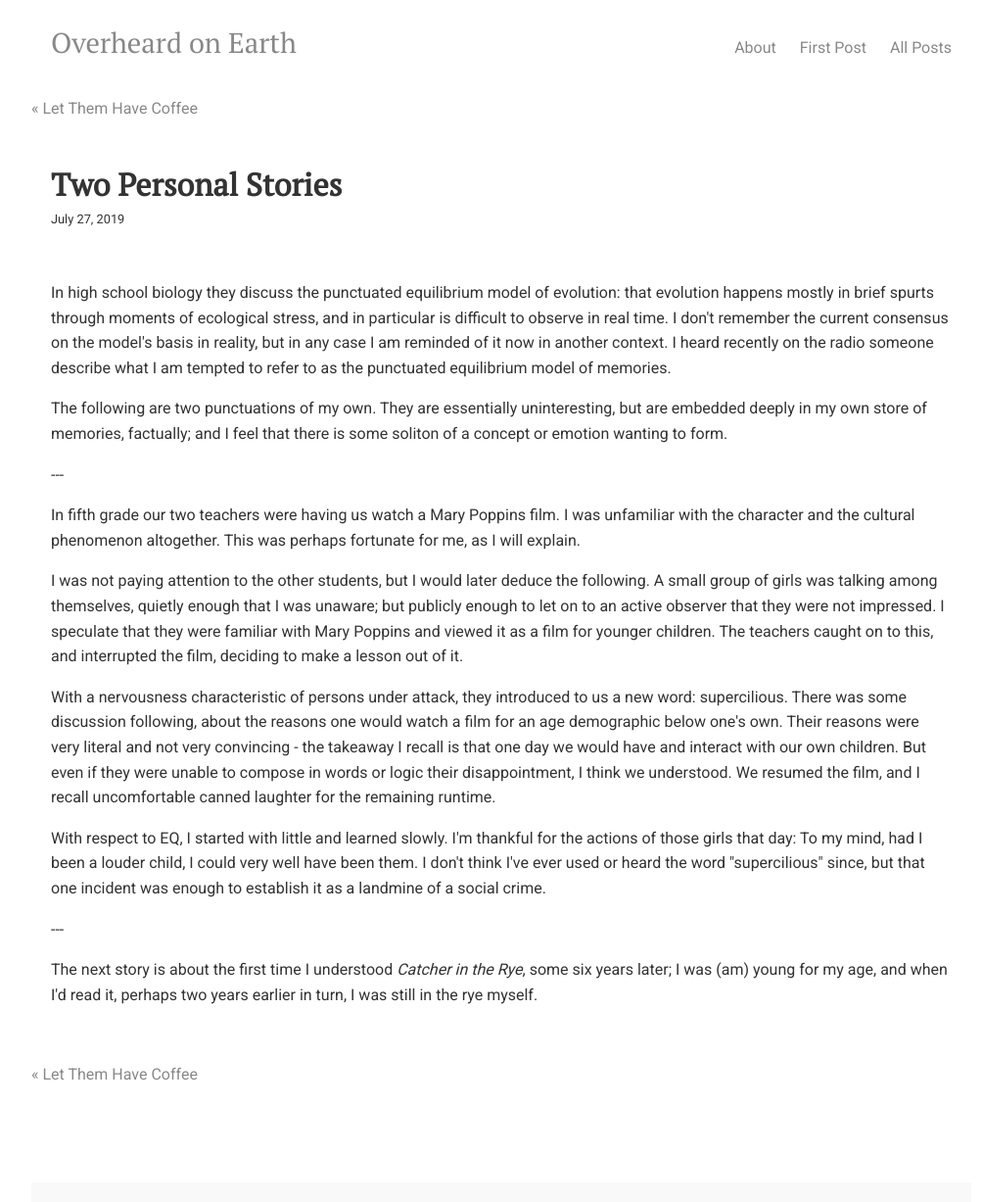
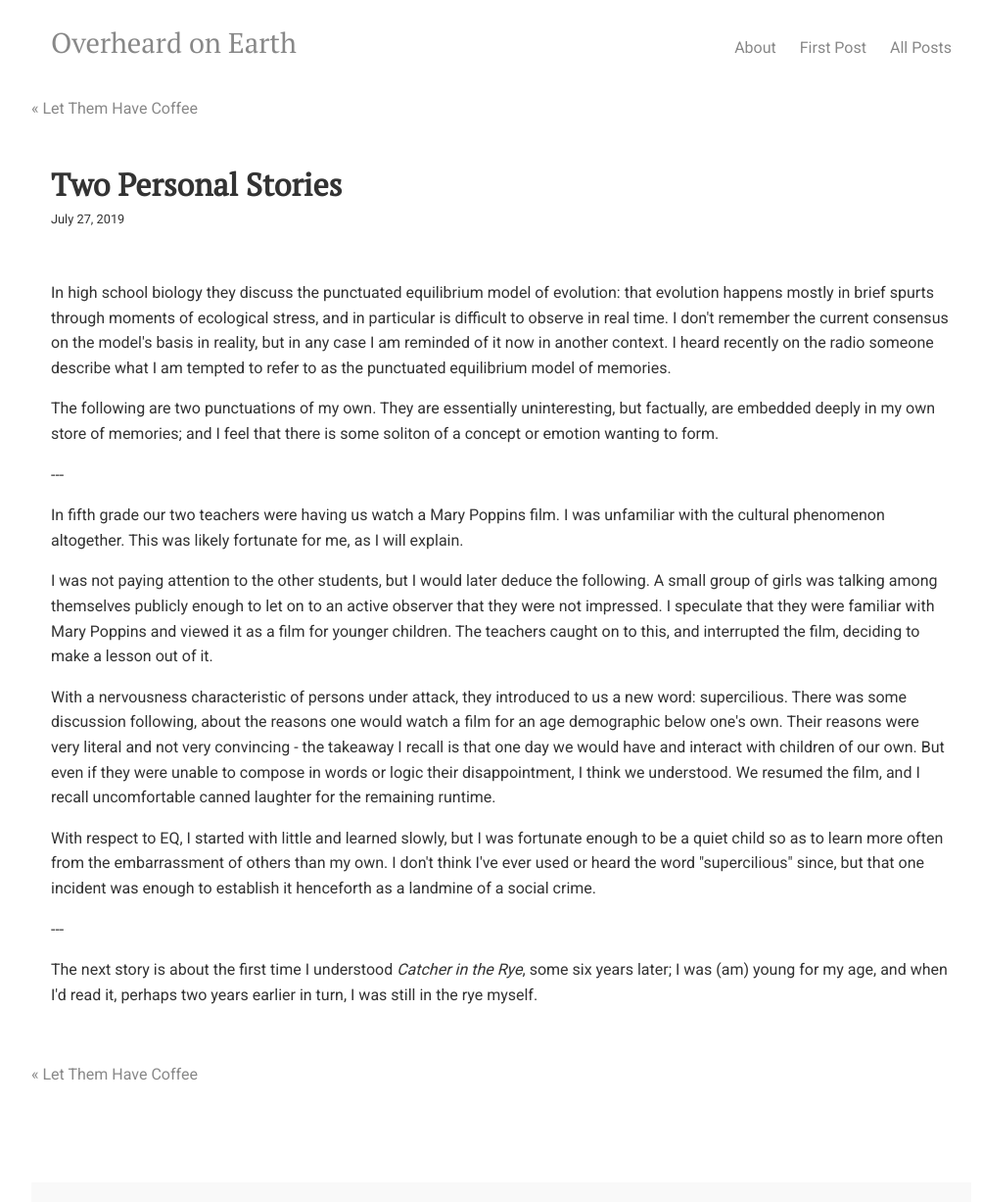
Before and after one commit to overheardonearth/overheardonearth.github.io, a Jekyll site: the page built from _posts/2019-07-27-two-personal-stories.html, in a window 1280 px wide. Shown: the whole page at 98% size, without its empty margins (128-1131 px from the left). Built offline with Jekyll 4.4.1, drawn with Linux system fonts in a browser that asks for light colours; comment, search, counter and statistics services are not loaded.

Commit message:
Update 2019-07-27-two-personal-stories.html

```diff
--- a/_posts/2019-07-27-two-personal-stories.html
+++ b/_posts/2019-07-27-two-personal-stories.html
@@ -7,17 +7,17 @@ layout: post
 In high school biology they discuss the punctuated equilibrium model of evolution: that evolution happens mostly in brief spurts through moments of ecological stress, and in particular is difficult to observe in real time. I don't remember the current consensus on the model's basis in reality, but in any case I am reminded of it now in another context. I heard recently on the radio someone describe what I am tempted to refer to as the punctuated equilibrium model of memories.
 
 <p>
-  The following are two punctuations of my own. They are essentially uninteresting, but are embedded deeply in my own store of memories, factually; and I feel that there is some soliton of a concept or emotion wanting to form.
+  The following are two punctuations of my own. They are essentially uninteresting, but factually, are embedded deeply in my own store of memories; and I feel that there is some soliton of a concept or emotion wanting to form.
 
 <p>---
 
-<p> In fifth grade our two teachers were having us watch a Mary Poppins film. I was unfamiliar with the character and the cultural phenomenon altogether. This was perhaps fortunate for me, as I will explain.
+<p> In fifth grade our two teachers were having us watch a Mary Poppins film. I was unfamiliar with the cultural phenomenon altogether. This was likely fortunate for me, as I will explain.
 
-<p> I was not paying attention to the other students, but I would later deduce the following. A small group of girls was talking among themselves, quietly enough that I was unaware; but publicly enough to let on to an active observer that they were not impressed. I speculate that they were familiar with Mary Poppins and viewed it as a film for younger children. The teachers caught on to this, and interrupted the film, deciding to make a lesson out of it.
+<p> I was not paying attention to the other students, but I would later deduce the following. A small group of girls was talking among themselves publicly enough to let on to an active observer that they were not impressed. I speculate that they were familiar with Mary Poppins and viewed it as a film for younger children. The teachers caught on to this, and interrupted the film, deciding to make a lesson out of it.
 
-<p> With a nervousness characteristic of persons under attack, they introduced to us a new word: supercilious. There was some discussion following, about the reasons one would watch a film for an age demographic below one's own. Their reasons were very literal and not very convincing - the takeaway I recall is that one day we would have and interact with our own children. But even if they were unable to compose in words or logic their disappointment, I think we understood. We resumed the film, and I recall uncomfortable canned laughter for the remaining runtime.
+<p> With a nervousness characteristic of persons under attack, they introduced to us a new word: supercilious. There was some discussion following, about the reasons one would watch a film for an age demographic below one's own. Their reasons were very literal and not very convincing - the takeaway I recall is that one day we would have and interact with children of our own. But even if they were unable to compose in words or logic their disappointment, I think we understood. We resumed the film, and I recall uncomfortable canned laughter for the remaining runtime.
 
-<p> With respect to EQ, I started with little and learned slowly. I'm thankful for the actions of those girls that day: To my mind, had I been a louder child, I could very well have been them. I don't think I've ever used or heard the word "supercilious" since, but that one incident was enough to establish it as a landmine of a social crime.
+<p> With respect to EQ, I started with little and learned slowly, but I was fortunate enough to be a quiet child so as to learn more often from the embarrassment of others than my own. I don't think I've ever used or heard the word "supercilious" since, but that one incident was enough to establish it henceforth as a landmine of a social crime.
 
 <p>---
 
```
